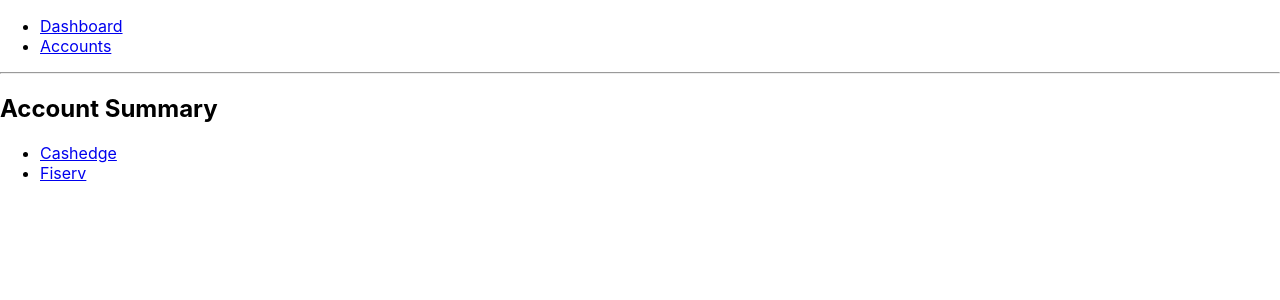
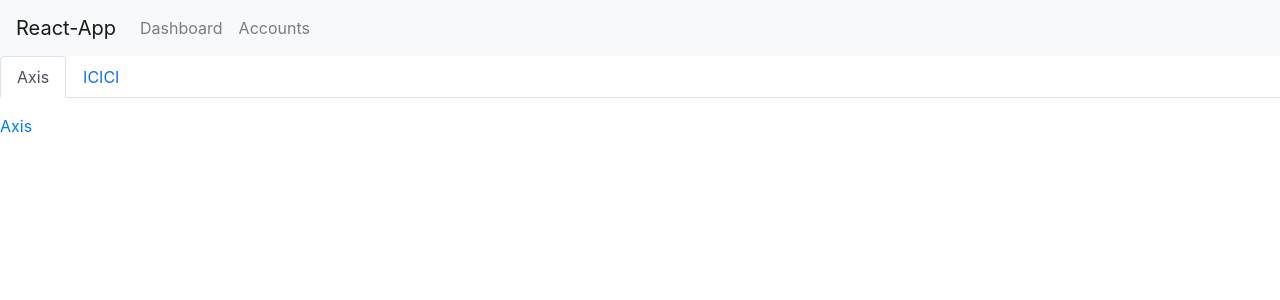
Before and after one commit to delfiaghosh11/Account-Manager, a React (Create React App) app: page /account in a window 1280 px wide. Shown: the top 300 px of the page. Built offline with nearby package versions, Linux system fonts and the light colour scheme.

Commit message:
feat(accounts): added react-bootstrap & modified accounts-summary

```diff
--- a/package.json
+++ b/package.json
@@ -11,7 +11,7 @@
     "lint-staged": "^11.0.0",
     "prettier": "^2.3.2",
     "react": "^17.0.2",
-    "react-bootstrap": "^1.6.1",
+    "react-bootstrap": "^2.1.1",
     "react-dom": "^17.0.2",
     "react-router-dom": "^5.2.0",
     "react-scripts": "4.0.3",
--- a/public/index.html
+++ b/public/index.html
@@ -3,6 +3,12 @@
   <head>
     <meta charset="utf-8" />
     <link rel="icon" href="%PUBLIC_URL%/favicon.ico" />
+    <link
+      rel="stylesheet"
+      href="https://cdn.jsdelivr.net/npm/bootstrap@5.1.3/dist/css/bootstrap.min.css"
+      integrity="sha384-1BmE4kWBq78iYhFldvKuhfTAU6auU8tT94WrHftjDbrCEXSU1oBoqyl2QvZ6jIW3"
+      crossorigin="anonymous"
+    />
     <meta name="viewport" content="width=device-width, initial-scale=1" />
     <meta name="theme-color" content="#000000" />
     <meta
--- a/src/components/Accounts/AccountDetails/AccountDetails.tsx
+++ b/src/components/Accounts/AccountDetails/AccountDetails.tsx
@@ -1,9 +1,13 @@
+import { Container } from "react-bootstrap";
+
 interface accountDetailsProps {
   id: string;
 }
 
 const AccountDetails = ({ id }: accountDetailsProps): JSX.Element => (
-  <h3>Account Name: {id}</h3>
+  <Container>
+    <h6>Account Name: {id}</h6>
+  </Container>
 );
 
 export default AccountDetails;
--- a/src/components/Accounts/AccountSummary/AccountSummary.tsx
+++ b/src/components/Accounts/AccountSummary/AccountSummary.tsx
@@ -1,32 +1,45 @@
 import { useState } from "react";
-import { Switch, Route, Link, useRouteMatch } from "react-router-dom";
+import {
+  Switch,
+  Route,
+  useRouteMatch,
+  Link,
+  BrowserRouter as Router,
+} from "react-router-dom";
+import { Tabs, Tab } from "react-bootstrap";
+
 import AccountDetails from "../AccountDetails/AccountDetails";
 
 const AccountSummary = (): JSX.Element => {
-  const accounts = ["Cashedge", "Fiserv"];
+  const accounts = ["Axis", "ICICI"];
   const [accId, setAccId] = useState(accounts[0]);
   const { path, url } = useRouteMatch();
 
   return (
-    <div>
+    <Router>
+      <Tabs
+        defaultActiveKey="Axis"
+        id="uncontrolled-tab-example"
+        className="mb-3"
+      >
+        {accounts.map((account, index) => (
+          <Tab
+            eventKey={account}
+            title={account}
+            key={index}
+            onClick={() => setAccId(account)}
+          >
+            <Link to={`${url}/details`}>{account}</Link>
+          </Tab>
+        ))}
+      </Tabs>
+
       <Switch>
-        <Route path={`${path}/summary`}>
+        <Route path={`${path}/details`}>
           <AccountDetails id={accId} />
         </Route>
-        <Route path={path}>
-          <h2>Account Summary</h2>
-          <ul>
-            {accounts.map((account, index) => (
-              <li key={index}>
-                <Link to={`${url}/summary`} onClick={() => setAccId(account)}>
-                  {account}
-                </Link>
-              </li>
-            ))}
-          </ul>
-        </Route>
       </Switch>
-    </div>
+    </Router>
   );
 };
 
--- a/src/components/App.tsx
+++ b/src/components/App.tsx
@@ -1,4 +1,6 @@
-import { BrowserRouter as Router, Switch, Route, Link } from "react-router-dom";
+import { BrowserRouter as Router, Switch, Route } from "react-router-dom";
+
+import { Nav, Navbar } from "react-bootstrap";
 
 import Dashboard from "./Dashboard/Dashboard";
 import AccountSummary from "./Accounts/AccountSummary/AccountSummary";
@@ -7,17 +9,16 @@ import "./App.css";
 
 const App = (): JSX.Element => (
   <Router>
-    <div>
-      <ul>
-        <li>
-          <Link to="/">Dashboard</Link>
-        </li>
-        <li>
-          <Link to="/account">Accounts</Link>
-        </li>
-      </ul>
-
-      <hr />
+    <Navbar bg="light" expand="lg">
+      <Navbar.Brand href="/">React-App</Navbar.Brand>
+      <Navbar.Toggle aria-controls="basic-navbar-nav" />
+      <Navbar.Collapse id="basic-navbar-nav">
+        <Nav className="me-auto">
+          <Nav.Link href="/">Dashboard</Nav.Link>
+          <Nav.Link href="/account">Accounts</Nav.Link>
+        </Nav>
+      </Navbar.Collapse>
+    </Navbar>
 
     <Switch>
       <Route exact path="/">
@@ -27,7 +28,6 @@ const App = (): JSX.Element => (
         <AccountSummary />
       </Route>
     </Switch>
-    </div>
   </Router>
 );
 
--- a/src/components/Dashboard/Dashboard.tsx
+++ b/src/components/Dashboard/Dashboard.tsx
@@ -1,3 +1,9 @@
-const Dashboard = (): JSX.Element => <h2>Dashboard</h2>;
+import { Container } from "react-bootstrap";
+
+const Dashboard = (): JSX.Element => (
+  <Container>
+    <h2>Dashboard</h2>
+  </Container>
+);
 
 export default Dashboard;
--- a/src/index.js
+++ b/src/index.js
@@ -2,6 +2,7 @@ import React from "react";
 import ReactDOM from "react-dom";
 import "./index.css";
 import App from "./components/App";
+import "bootstrap/dist/css/bootstrap.min.css";
 import reportWebVitals from "./reportWebVitals";
 
 ReactDOM.render(
```
Also changed, not shown: tsconfig.json (+4 -8 lines), 1 other file (tests, documents, lock files or other folders). Lines whose indentation alone changed are shown as unchanged.
